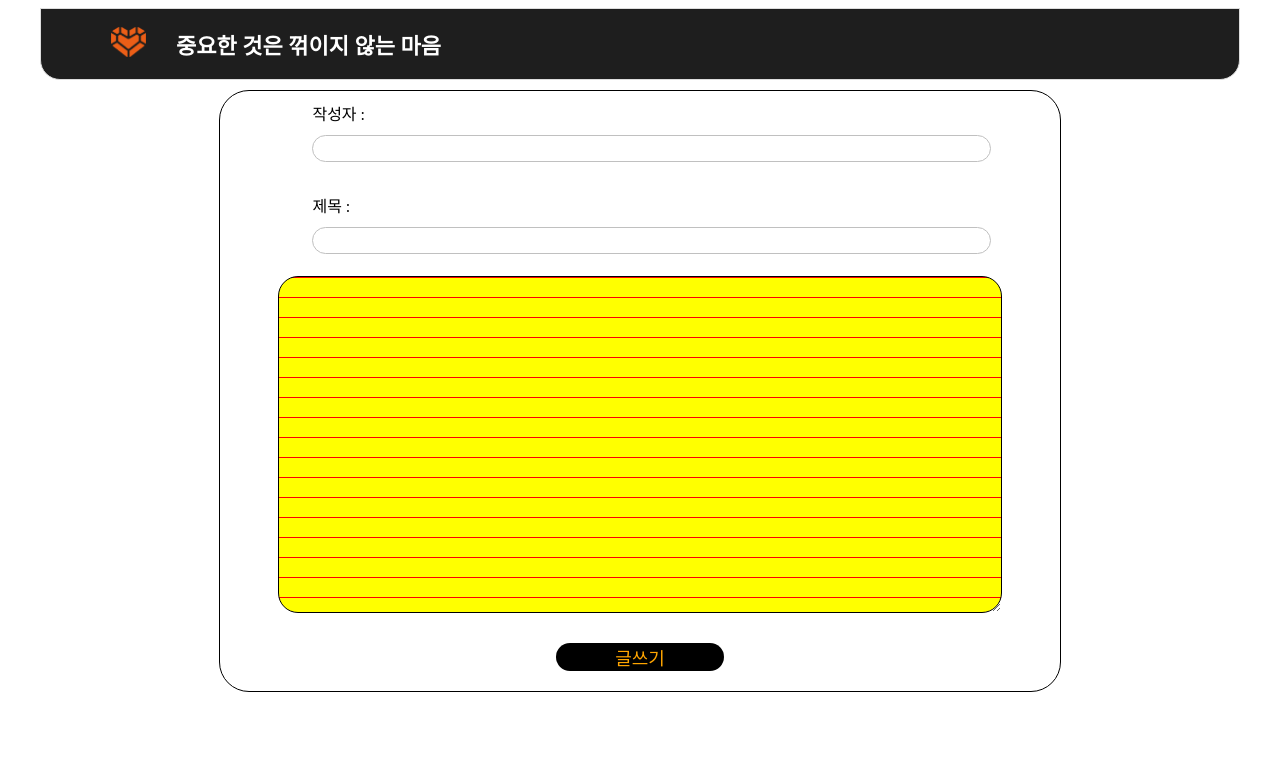
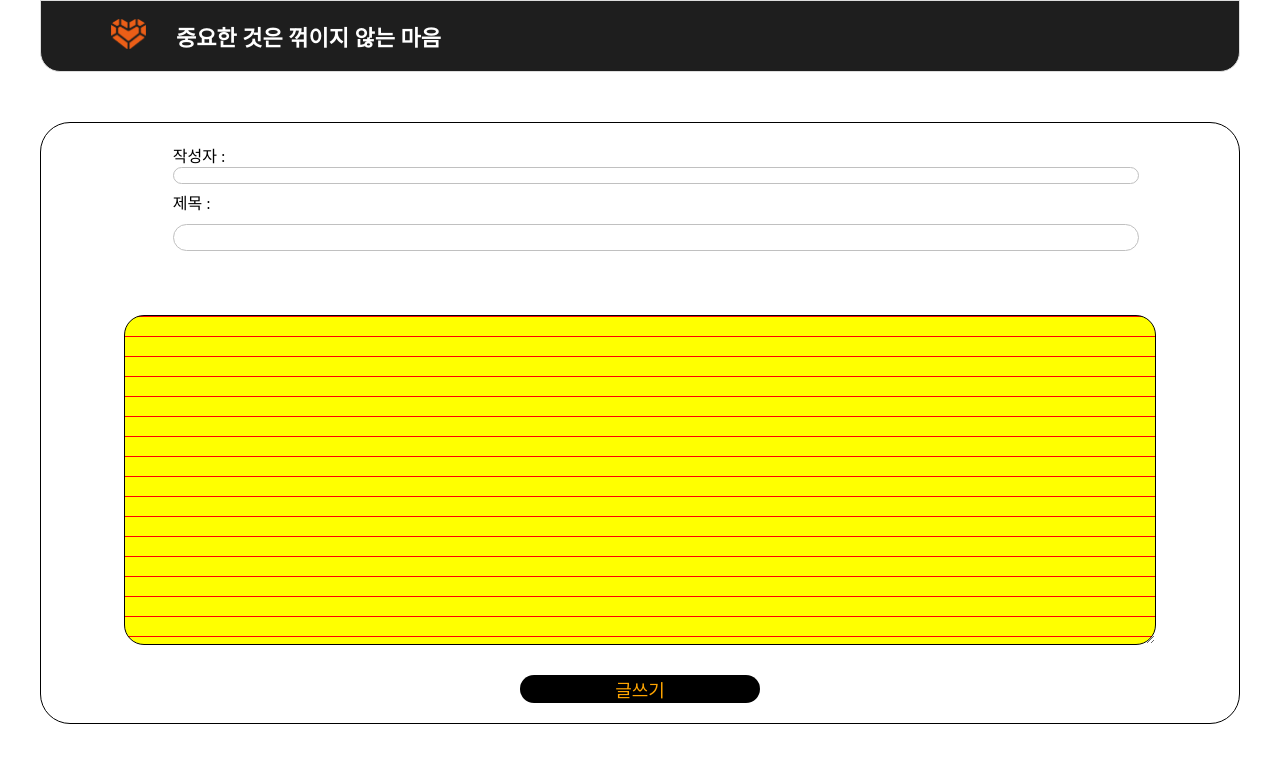
Before and after one commit to DahyeJang/week-3-unbreakable-heart, a React (Create React App) app: page /write in a window 1280 px wide. Shown: the top 762 px of the page. Built offline with nearby package versions, Linux system fonts and the light colour scheme; a web font is replaced by a local one.

Commit message:
글쓰기 수정중

```diff
--- a/src/components/GlobalStyle.js
+++ b/src/components/GlobalStyle.js
@@ -15,6 +15,7 @@ const GlobalStyle = createGlobalStyle`
   }
 
   body {
+    margin-top: 0px;
     /* box-sizing: border-box; */
   }
 `;
--- a/src/pages/Write.js
+++ b/src/pages/Write.js
@@ -9,10 +9,9 @@ import { useNavigate } from "react-router-dom";
 import useIP from "../components/hooks/useIP";
 
 const ContentBox = styled.div`
-  width: 70%;
+  /* width: 70%; */
   height: 600px;
-  margin: 0 auto;
-  margin-top: 10px;
+  margin: 50px auto;
   display: flex;
   flex-direction: column;
   border: 1px solid black;
@@ -24,7 +23,7 @@ const ContentBox = styled.div`
 const ContentLiner = styled.div`
   width: 78%;
   height: 15%;
-  margin: inherit;
+  margin: 20px auto;
 
   .CL_label {
     width: inherit;
@@ -76,8 +75,8 @@ const Write = () => {
     <Layout>
       <Header />
       <ContentBox>
+        <div>
           <ContentLiner>
-          <div>
             <div className="CL_label">작성자 : </div>
             <input
               type="text"
@@ -93,7 +92,6 @@ const Write = () => {
               //   });
               // }}
             ></input>
-          </div>
           </ContentLiner>
           <ContentLiner>
             <div>
@@ -114,6 +112,7 @@ const Write = () => {
               ></input>
             </div>
           </ContentLiner>
+        </div>
         <ContentTextArea
           name="body"
           value={post.body}
```
Lines whose indentation alone changed are shown as unchanged.
